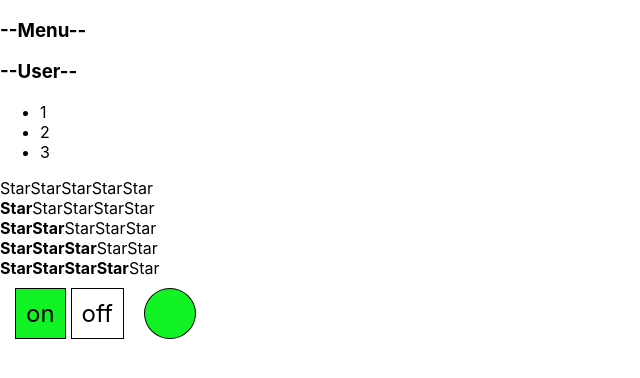
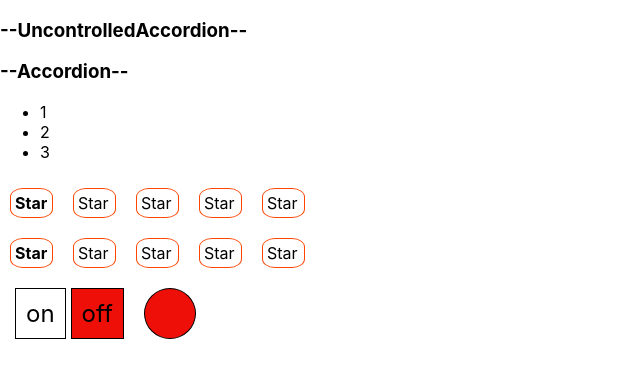
Before and after one commit to Steelmen87/tsjs, a React (Create React App) app: page / in a window 1280 px wide. Shown: the top 378 px of the page, without its empty margins (0-640 px from the left). Built offline with nearby package versions, Linux system fonts and the light colour scheme.

Commit message:
onOff and UnAccordion and Star Rating DONE

```diff
--- a/src/App.tsx
+++ b/src/App.tsx
@@ -1,6 +1,5 @@
 import React, {useState} from 'react';
 import './App.css';
-import FullInput from "./components/FullInput";
 import Button from "./components/Button";
 import Input from "./components/Input";
 
--- a/src/AppRenderAccordion.tsx
+++ b/src/AppRenderAccordion.tsx
@@ -2,19 +2,18 @@ import React, {useState} from 'react';
 import Accordion from "./Conditional_Rendering/Accordion";
 import Rating from "./Conditional_Rendering/Rating";
 import OnOff from "./Conditional_Rendering/OnOff";
+import UnAccordion from "./Conditional_Rendering/UnAccordion";
 
 const AppRenderAccordion = () => {
     let [state,setState]=useState(true)
     return (
         <div>
-            <Accordion titleValue={"Menu"} collapsed={true}/>
-            <Accordion titleValue={"User"} collapsed={false}/>
-            <Rating value={0}/>
-            <Rating value={1}/>
-            <Rating value={2}/>
-            <Rating value={3}/>
-            <Rating value={4}/>
-            <OnOff state={state}/>
+            {/*<Accordion titleValue={"Menu"} collapsed={true}/>*/}
+            <UnAccordion titleValue={"UncontrolledAccordion"}/>
+            <Accordion titleValue={"Accordion"} collapsed={false}/>
+            <Rating/>
+            <Rating/>
+            <OnOff/>
         </div>
     );
 };
--- a/src/Conditional_Rendering/OnOff.tsx
+++ b/src/Conditional_Rendering/OnOff.tsx
@@ -1,15 +1,20 @@
-import React from 'react';
+import React, {useState} from 'react';
 import styles from './Rating.module.css'
 
 type OnOffProps = {
-    state: boolean
+
 }
-const OnOff: React.FC<OnOffProps> = ({state}) => {
+const OnOff: React.FC<OnOffProps> = () => {
+    let[state,setState]=useState(false)
     let res = state ? styles.green : styles.red
     return (
         <div className={styles.blockFlex}>
-            <div className={`${styles.item} ${state && styles.green}`}>on</div>
-            <div className={`${styles.item} ${!state && styles.red}`}>off</div>
+            <div
+            onClick={()=>setState(!state)}
+                className={`${styles.item} ${state && styles.green}`}>on</div>
+            <div
+                onClick={()=>setState(!state)}
+                className={`${styles.item} ${!state && styles.red}`}>off</div>
             <div className={`${styles.lamp} ${res}`}></div>
         </div>
     );
--- a/src/Conditional_Rendering/Rating.tsx
+++ b/src/Conditional_Rendering/Rating.tsx
@@ -1,26 +1,41 @@
-import React from 'react';
+import React, {useState} from 'react';
+import style from './Star.module.css'
 
-type RatingPropsType = {
-    value: 0 | 1 | 2 | 3 | 4 | 5
-}
-const Rating: React.FC<RatingPropsType> = ({value}) => {
+type RatingPropsType = {}
+
+const Rating: React.FC<RatingPropsType> = (props) => {
+    let [selected, setSelect] = useState(0)
+    const arrayStar = [1, 2, 3, 4, 5]
     return (
-        <div>
-            <Star selected={value > 0}/>
-            <Star selected={value > 1}/>
-            <Star selected={value > 2}/>
-            <Star selected={value > 3}/>
-            <Star selected={value > 4}/>
+        <div  className={style.comp_star_div}>
+            {arrayStar.map((s, i) => {
+                return (<span key={i}>
+                    <Star
+                        setSelect={setSelect}
+                        index={i}
+                        selected={selected}/>
+                </span>
+                )
+            })}
         </div>
     );
 };
 
 export default Rating;
+
 type PropsStarType = {
-    selected: boolean
+    selected: number
+    setSelect: (n: number) => void
+    index: number
 }
-const Star = ({selected}: PropsStarType) => {
-    let res = selected ? <strong>Star</strong> : 'Star'
-    return <span>{res}</span>
+const Star = ({selected, setSelect, index}: PropsStarType) => {
+    let res = selected >= index ? <strong>Star</strong> : 'Star'
+    const onSelected = () => setSelect(index)
+    return <div
+        className={style.comp_star}
+        onClick={onSelected}>
+        {res}
+    </div>
+
 
 }
--- /dev/null
+++ b/src/Conditional_Rendering/Star.module.css
@@ -0,0 +1,11 @@
+.comp_star_div{
+    display: flex;
+
+}
+.comp_star {
+    border: 1px solid orangered;
+    margin: 10px;
+    border-radius: 30%;
+    padding: 4px;
+    width: 33px;
+}
--- /dev/null
+++ b/src/Conditional_Rendering/UnAccordion.tsx
@@ -0,0 +1,40 @@
+import React, {useState} from 'react';
+
+type AccordionPropsType = {
+    titleValue: string
+    //collapsed: boolean
+}
+const UnAccordion = ({titleValue}: AccordionPropsType) => {
+    console.log('Accordion rendering')
+    let [collapsed, setCollapsed] = useState(true)
+    const Coll = () => {
+        setCollapsed(!collapsed)
+    }
+
+    return <div onClick={Coll}>
+        <AccordionTitle title={titleValue}/>
+        {!collapsed && <AccordionBody/>}
+    </div>
+};
+
+export default UnAccordion;
+type AccordionTitle = {
+    title: string
+}
+const AccordionTitle = ({title}: AccordionTitle) => {
+    return (
+        <h3>--{title}--</h3>
+    )
+}
+
+function AccordionBody() {
+    return (
+        <div>
+            <ul>
+                <li>1</li>
+                <li>2</li>
+                <li>3</li>
+            </ul>
+        </div>
+    )
+}
```
Also changed, not shown: 2 other files (tests, documents, lock files or other folders).
